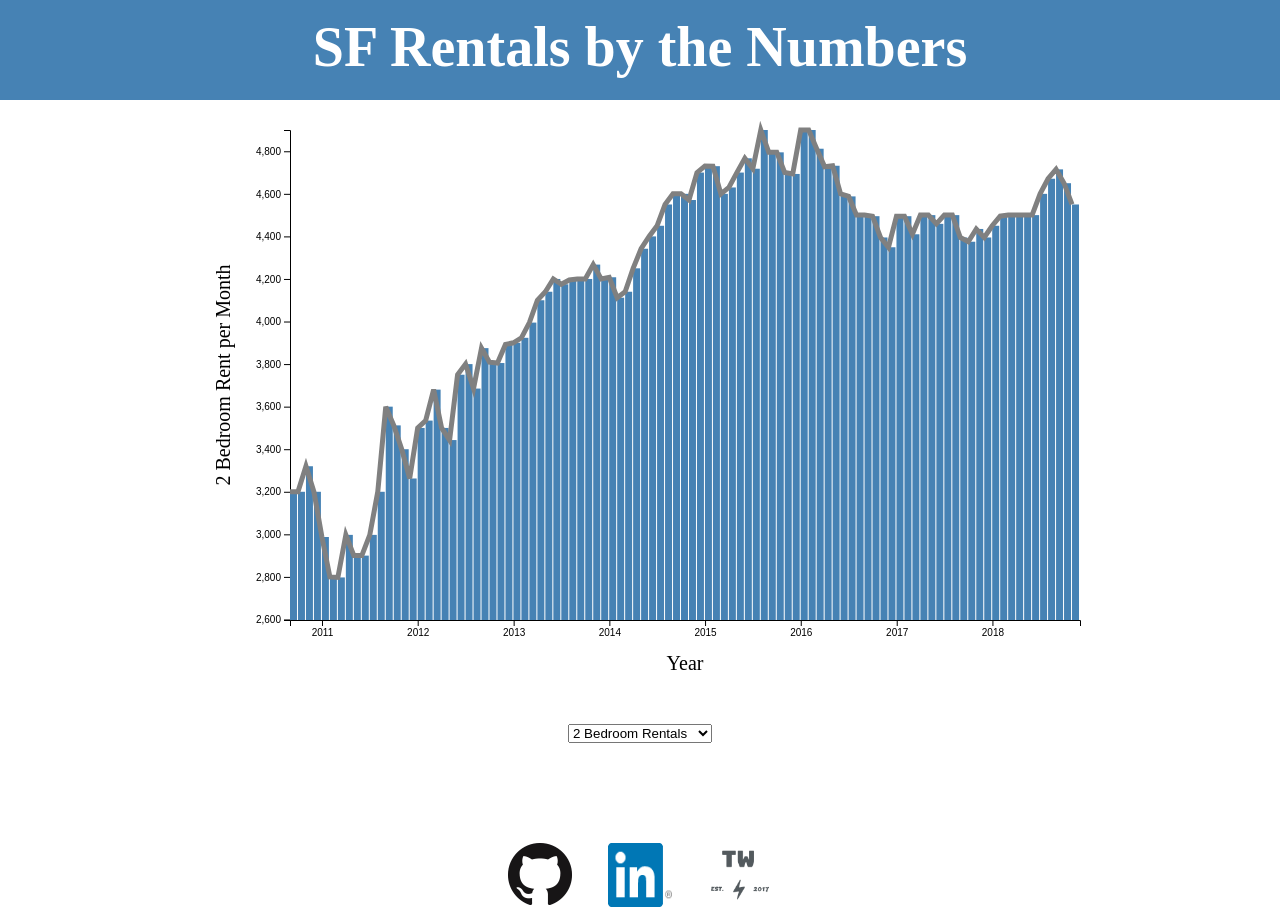
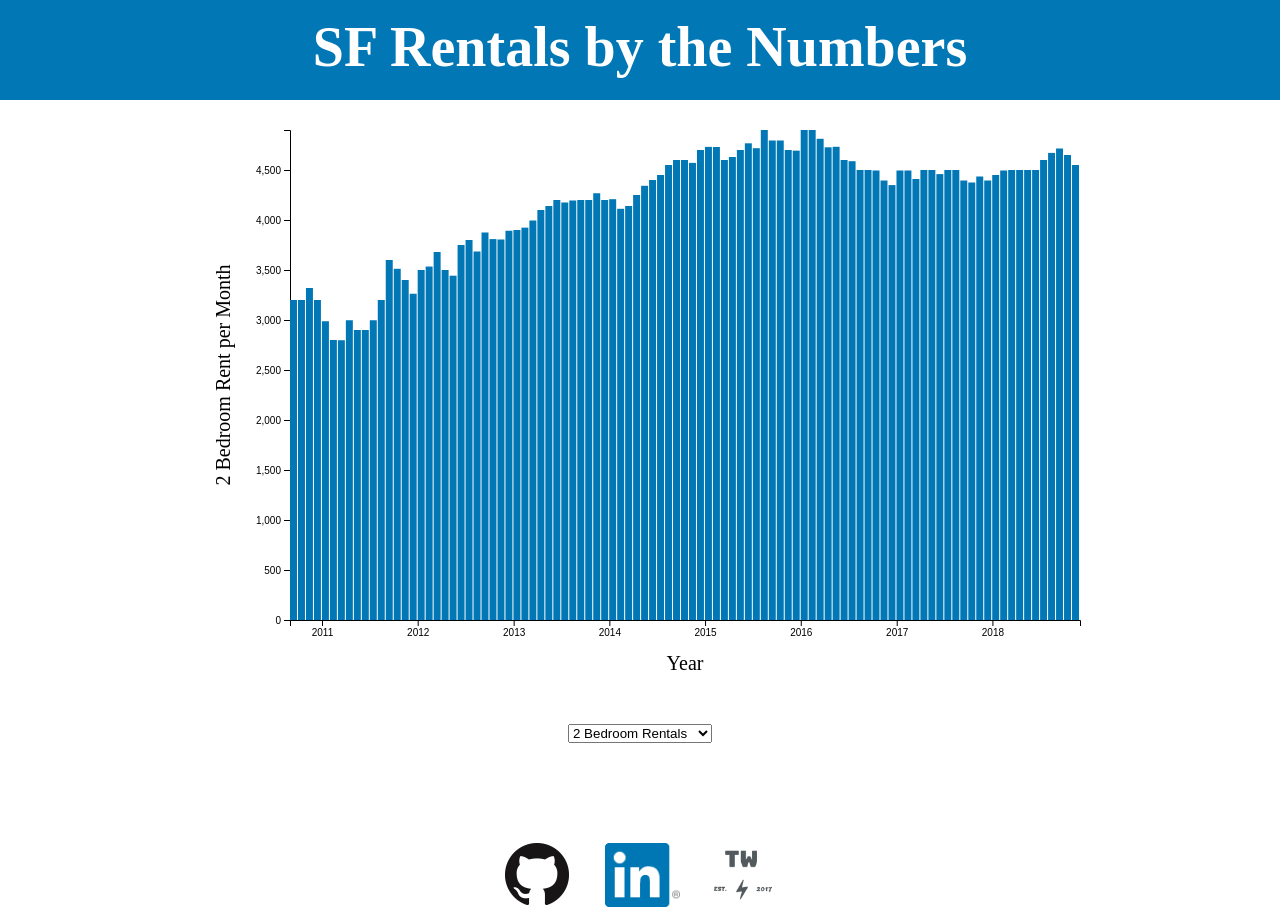
Before and after one commit to TedWildenradt/d3-js-project, a plain HTML site: page barchart.html in a window 1280 px wide. Drawn offline with Linux system fonts and the light colour scheme.

Commit message:
Rectangles now rise up from axis

```diff
--- a/css/style.css
+++ b/css/style.css
@@ -39,7 +39,7 @@ img {
 }
 
 #header {
-  background-color: steelblue;
+  background-color: #0177b5;
   height: 100px;
   display: flex;
   justify-content: center;
@@ -87,3 +87,8 @@ img {
   height: 64px;
   width: 64px;
 }
+
+#linkedin-logo img{
+  width: 75px;
+  padding-left: 5px;
+}
--- a/javascript/barchart2.js
+++ b/javascript/barchart2.js
@@ -134,7 +134,7 @@ function update(category) {
 
   let prices = Object.values(dataHash[category])
 
-  y.domain([d3.max(prices), d3.min(prices) - 200])
+  y.domain([d3.max(prices), 0])
   // x.domain([new Date(2010, 1, 1), new Date(2019, 2, 1)])
   x.domain(domainHash[category])
 
@@ -155,14 +155,30 @@ function update(category) {
       .attr('fill', 'lightblue')
     .transition(t)
       .attr('y', y(0))
-      .attr('height', 0)
+      // .attr('height', 0)
       .remove()
 
   rects.transition(t)
-      .attr('height', function(d, i) { return height1 - y(d)})
-      .attr('width',(width1 / prices.length - barPadding))
       .attr('x', function(d, i) {return ((width1 / prices.length) * i)})
       .attr('y', function(d, i) {return y(d)})
+      .attr('width',(width1 / prices.length - barPadding))
+      .attr('height', function(d, i) { return height1 - y(d)})
+
+  // rects.enter()
+  //      .append('rect')
+  //      .attr('class','bar')
+  //      .on('mouseover', tip.show)
+  //      .on('mouseout', tip.hide)
+  //      .attr('height', 0)
+  //      .attr('width',(width1 / prices.length - barPadding))
+  //      .attr('fill', '#0177b5')
+  //      .attr('x', function(d, i) {return ((width1 / prices.length) * i)})
+  //      .attr('fill-opacity', 0)
+  //      .attr('y', y(0))
+  //      .transition(t)
+  //         .attr('y', function(d, i) {return y(d)})
+  //         .attr('height', function(d, i) { return height1 - y(d)})
+  //         .attr('fill-opacity', 1)
 
   rects.enter()
        .append('rect')
@@ -171,32 +187,33 @@ function update(category) {
        .on('mouseout', tip.hide)
        .attr('height', 0)
        .attr('width',(width1 / prices.length - barPadding))
-       .attr('fill', 'steelblue')
+       .attr('fill', '#0177b5')
        .attr('x', function(d, i) {return ((width1 / prices.length) * i)})
-       .attr('fill-opacity', 0)
+      //  .attr('fill-opacity', 0)
        .attr('y', y(0))
+       .merge(rects)
        .transition(t)
           .attr('y', function(d, i) {return y(d)})
           .attr('height', function(d, i) { return height1 - y(d)})
-          .attr('fill-opacity', 1)
+          // .attr('fill-opacity', 1)
 
-  const linePath = d3.line()
-        .x(function(d, i) {return ((width1 / prices.length) * i)})
-        .y(function(d) {return y(d) })
+  // const linePath = d3.line()
+  //       .x(function(d, i) {return ((width1 / prices.length) * i)})
+  //       .y(function(d) {return y(d) })
 
-  g.append('path')
-        .attr('class','line')
-        .attr('fill', 'none')
-        .attr('stroke','grey')
-        .attr('stroke-width', '5px')
-        .attr('d', linePath(prices))
+  // g.append('path')
+  //       .attr('class','line')
+  //       .attr('fill', 'none')
+  //       .attr('stroke','grey')
+  //       .attr('stroke-width', '5px')
+  //       .attr('d', linePath(prices))
 }
 
 // setInterval(function(){
 //   choices = Object.keys(domainHash).sort( (a,b) => parseInt(a[0]) - parseInt(b[0]))
 //   update( choices[count % 5])
 //   count++
-// }, 2000)
+// }, 5000)
 
 // let parseTime = d3.timeParse("%Y-%m")
 // let example = parseTime('2010-02')
```
